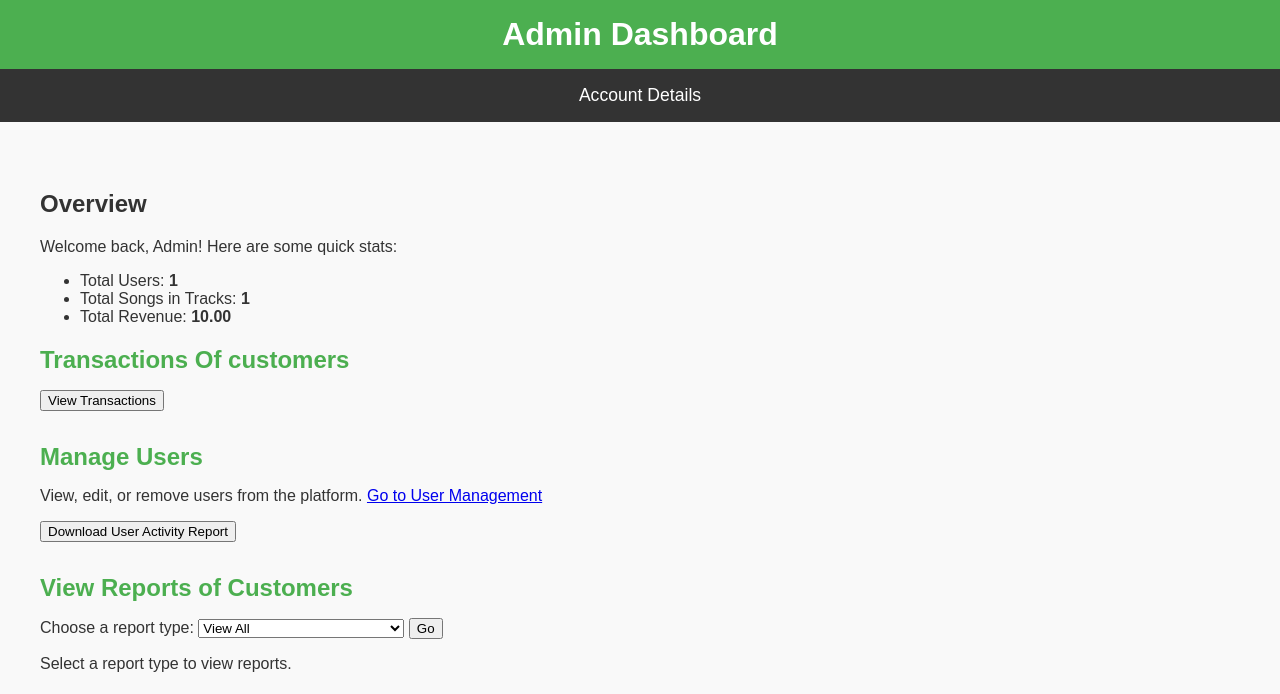
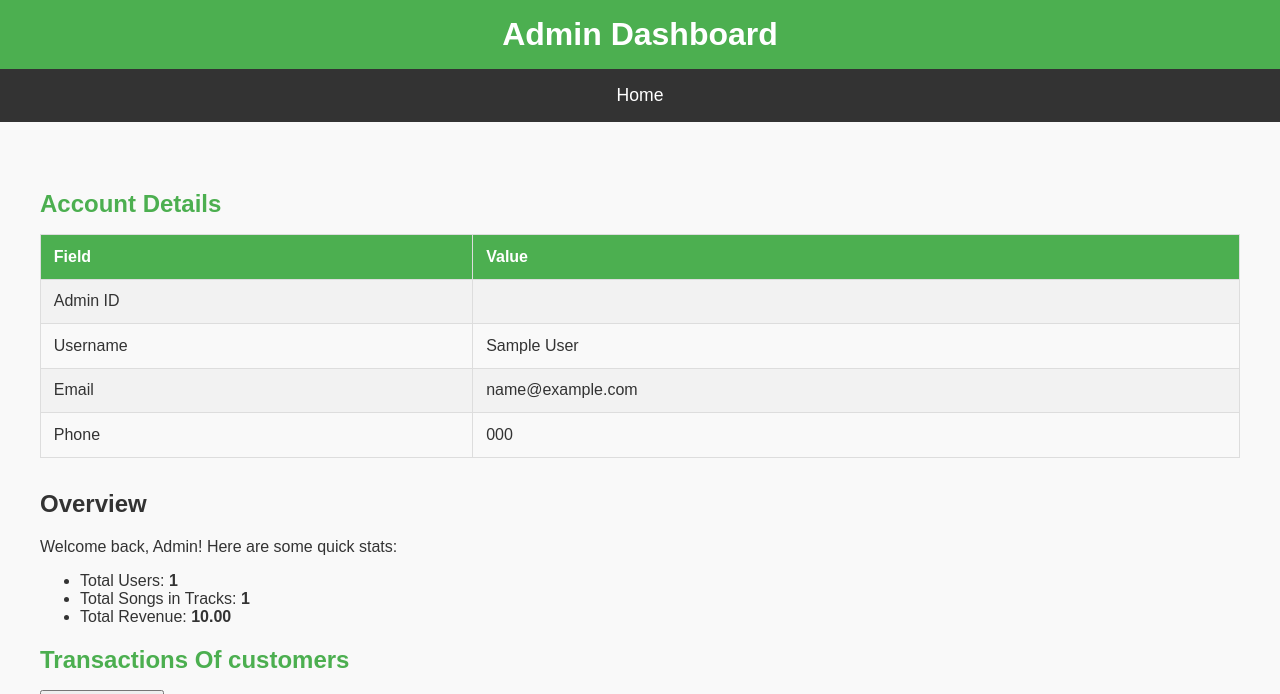
Before and after one commit to rafia-i/Musicstore, a PHP site: page /Home-admin.php in a window 1280 px wide. Shown: the top 694 px of the page. Run offline with PHP 8.4, Linux system fonts and the light colour scheme; the visitor is signed in with stand-in values (Sample User, id 1); tables that the repository leaves empty or names only in its code hold one stand-in row (values such as "Sample post"); data that the repository does not hold is empty.

Commit message:
edited shreya's code

```diff
--- a/Home-admin.php
+++ b/Home-admin.php
@@ -1,7 +1,10 @@
 <?php
+session_start();
+if (isset($_SESSION['ID'])) {
+    $ID = $_SESSION['ID'];
+}
 require_once('DBconnect.php');
 
-// Fetch total users from the user table
 $userQuery = "SELECT COUNT(*) AS total_users FROM customer";
 $userResult = mysqli_query($conn, $userQuery);
 $totalUsers = 0;
@@ -10,7 +13,6 @@
     $totalUsers = $userRow['total_users'];
 }
 
-// Fetch total songs from the song table
 $songQuery = "SELECT COUNT(*) AS total_songs FROM tracks";
 $songResult = mysqli_query($conn, $songQuery);
 $totalSongs = 0;
@@ -19,13 +21,19 @@
     $totalSongs = $songRow['total_songs'];
 }
 
-// Fetch total revenue from the invoice table
 $revenueQuery = "SELECT SUM(totalprice) AS total_revenue FROM invoice";
 $revenueResult = mysqli_query($conn, $revenueQuery);
 $totalRevenue = 0;
 if ($revenueResult && mysqli_num_rows($revenueResult) > 0) {
     $revenueRow = mysqli_fetch_assoc($revenueResult);
     $totalRevenue = $revenueRow['total_revenue'];
+}
+
+$adminQuery = "SELECT * FROM admin WHERE ID=$ID";
+$adminResult = mysqli_query($conn, $adminQuery);
+$adminDetails = null;
+if ($adminResult && mysqli_num_rows($adminResult) > 0) {
+    $adminDetails = mysqli_fetch_assoc($adminResult);
 }
 ?>
 
@@ -160,16 +168,46 @@
     </header>
 
     <nav>
-        <a href="#Account">Account Details</a>
+        <a href="#Account">Home</a>
     </nav>
 
     <div class="container">
+        <section id="account-details" class="section">
+            <h2>Account Details</h2>
+            <?php if ($adminDetails): ?>
+                <table class="transactions">
+                    <tr>
+                        <th>Field</th>
+                        <th>Value</th>
+                    </tr>
+                    <tr>
+                        <td>Admin ID</td>
+                        <td><?php echo htmlspecialchars($adminDetails['ID']); ?></td>
+                    </tr>
+                    <tr>
+                        <td>Username</td>
+                        <td><?php echo htmlspecialchars($adminDetails['name']); ?></td>
+                    </tr>
+                    <tr>
+                        <td>Email</td>
+                        <td><?php echo htmlspecialchars($adminDetails['email']); ?></td>
+                    </tr>
+                    <tr>
+                        <td>Phone</td>
+                        <td><?php echo htmlspecialchars($adminDetails['phone']); ?></td>
+                    </tr>
+                </table>
+            <?php else: ?>
+                <p>Unable to retrieve admin details. Please Contact with your Engineers.</p>
+            <?php endif; ?>
+        </section>
+
         <section class="overview">
             <h2>Overview</h2>
             <p>Welcome back, Admin! Here are some quick stats:</p>
             <div class="card">
                 <ul>
-                <li>Total Users: <strong><?php echo $totalUsers;?></strong></li>
+                    <li>Total Users: <strong><?php echo $totalUsers; ?></strong></li>
                     <li>Total Songs in Tracks: <strong><?php echo $totalSongs; ?></strong></li>
                     <li>Total Revenue: <strong><?php echo number_format($totalRevenue, 2); ?></strong></li>
                 </ul>
@@ -186,8 +224,6 @@
                     <a href="All.php">All</a>
                 </div>
             </div>
-
-
         </section>
 
         <section id="manage-users" class="section">
@@ -196,11 +232,7 @@
             <form method="POST" action="user_report.php">
                 <button type="submit" name="user_activity_report">Download User Activity Report</button>
             </form>
-
         </section>
-
-
-
 
 <section id="reports" class="section">
     <h2>View Reports of Customers</h2>
@@ -221,8 +253,9 @@
             $sql = "SELECT * FROM report WHERE type = 'Bug'";
         } elseif ($reportType === "Violation") {
             $sql = "SELECT * FROM report WHERE type = 'Violation'";
+        }else {
+        $sql = "SELECT * FROM report ORDER BY submitted_at DESC";
         }
-        $sql = "SELECT * FROM report ORDER BY submitted_at DESC";
 
         $result = mysqli_query($conn, $sql);
 
@@ -255,6 +288,7 @@
 </section>
 
 
+
         <section id="settings" class="section">
             <h2>Settings</h2>
             <p>Update admin account settings, configure platform preferences, and more. <a href="settings.php">Go to Settings</a></p>
```
Lines whose indentation alone changed are shown as unchanged.
